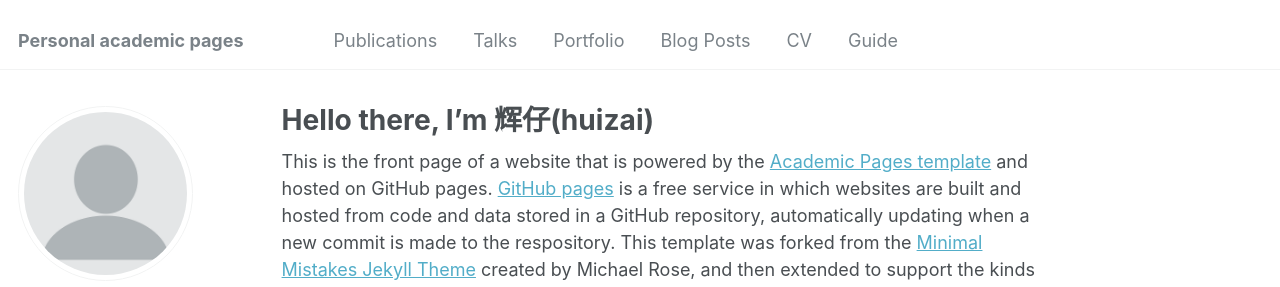
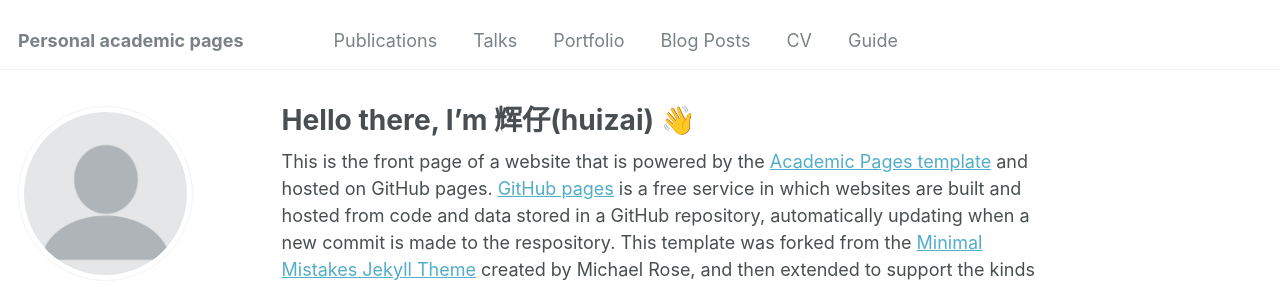
Before and after one commit to Stupid1Fish/Academic-Pages, a Jekyll site: the page built from _pages/about.md, in a window 1280 px wide and 900 px high. Shown: the top 287 px of the window. Built offline with Jekyll 4.4.1, drawn with Linux system fonts in a browser that asks for light colours.

```diff
--- a/_pages/about.md
+++ b/_pages/about.md
@@ -1,6 +1,6 @@
 ---
 permalink: /
-title: "Hello there, I'm 辉仔(huizai)"
+title: "Hello there, I'm 辉仔(huizai) 👋"
 author_profile: true
 redirect_from:
   - /about/
```
